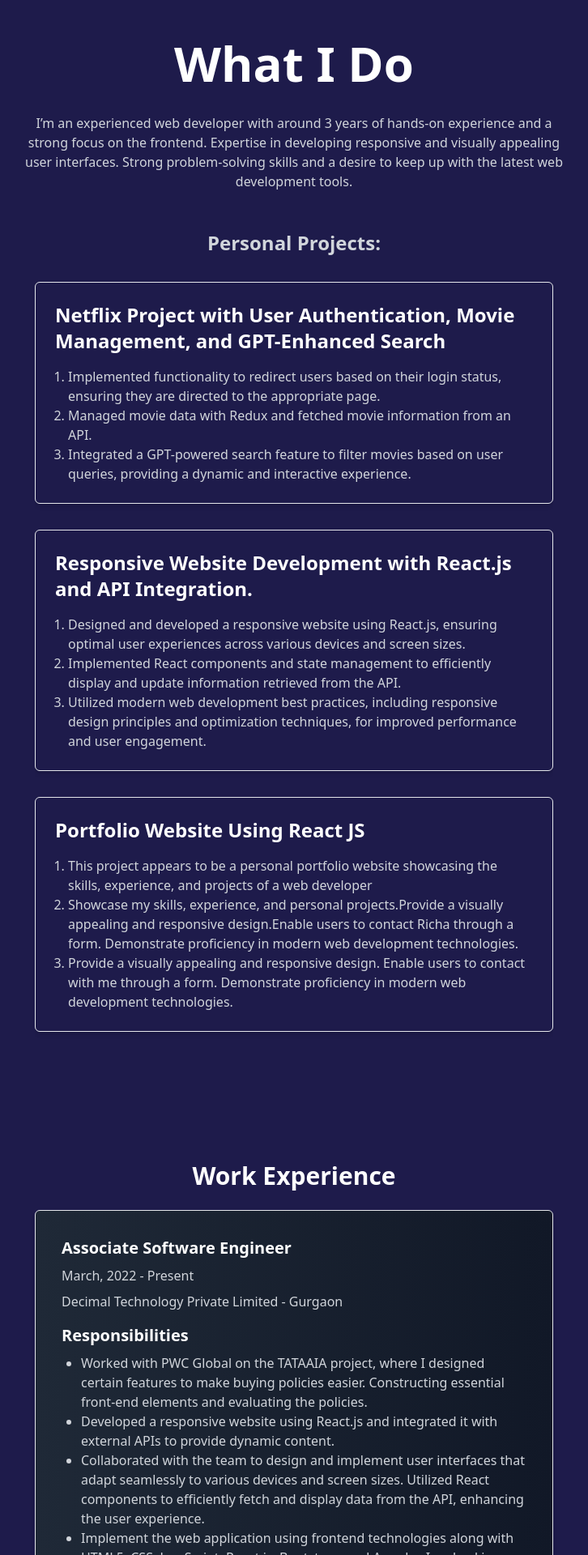
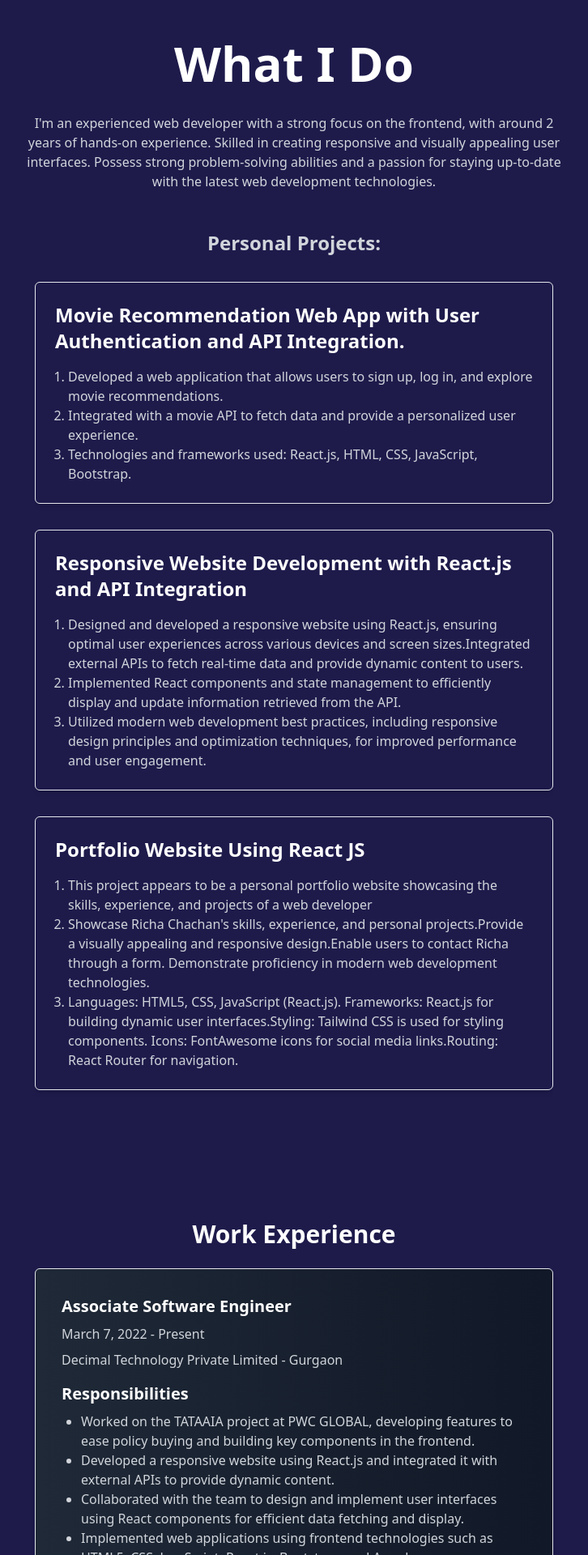
Before and after one commit to richa2762000/portfolio, a React (Create React App) app: page / in a window 1280 px wide. Shown: the part 880-2800 px from the top of the page at 81% size, without its empty margins (277-1003 px from the left). Built offline with nearby package versions, Linux system fonts and the light colour scheme.

Commit message:
formValidation

```diff
--- a/src/Components/About/About.js
+++ b/src/Components/About/About.js
@@ -8,28 +8,23 @@ const About = () => {
           What I Do
         </h4>
         <p className="text-center text-gray-300 max-w-2xl mx-auto">
-          I’m an experienced web developer with around 3 years of hands-on
-          experience and a strong focus on the frontend. Expertise in developing
-          responsive and visually appealing user interfaces. Strong
-          problem-solving skills and a desire to keep up with the latest web
-          development tools.
+          I'm an experienced web developer with a strong focus on the frontend,
+          with around 2 years of hands-on experience. Skilled in creating
+          responsive and visually appealing user interfaces. Possess strong
+          problem-solving abilities and a passion for staying up-to-date with
+          the latest web development technologies.
         </p>
-        <h1 className="text-center text-2xl font-bold mt-12 mb-4 text-gray-300">
-          Personal Projects:
-        </h1>
+        <h1 className="text-center text-2xl font-bold mt-12 mb-4 text-gray-300">Personal Projects:</h1>
         <div className="mx-auto overflow-hidden mt-8 w-full md:w-3/4 lg:w-1/2">
-          {Value?.map((value, index) => (
-            <div
-              key={index}
-              className="p-6 border rounded-md bg-gray-800 shadow-md hover:shadow-lg bg-transparent hover:bg-gray-700 transition duration-300 ease-in-out transform hover:scale-105 mb-8"
-            >
+          {Value.map((value, index) => (
+            <div key={index} className="p-6 border rounded-md bg-gray-800 shadow-md hover:shadow-lg bg-transparent hover:bg-gray-700 transition duration-300 ease-in-out transform hover:scale-105 mb-8">
               <h1 className="text-lg md:text-xl lg:text-2xl font-bold mb-4 text-white">
                 {value.title}
               </h1>
               <ol className="list-decimal pl-4 text-gray-300">
-                {value.order1 && <li>{value.order1}</li>}
-                {value.order2 && <li>{value.order2}</li>}
-                {value.order3 && <li>{value.order3}</li>}
+                <li>{value.order1}</li>
+                <li>{value.order2}</li>
+                <li>{value.order3}</li>
               </ol>
             </div>
           ))}
--- a/src/Components/About/Value.js
+++ b/src/Components/About/Value.js
@@ -1,33 +1,23 @@
 export const Value = [
     {
-    id: 1,
-    title:
-      "Netflix Project with User Authentication, Movie Management, and GPT-Enhanced Search",
-    order1:
-      "Implemented functionality to redirect users based on their login status, ensuring they are directed to the appropriate page.",
-    order2:
-      "Managed movie data with Redux and fetched movie information from an API.",
-    order3:
-      "Integrated a GPT-powered search feature to filter movies based on user queries, providing a dynamic and interactive experience.",
+        id:1,
+      "title": "Movie Recommendation Web App with User Authentication and API Integration.",
+      "order1": "Developed a web application that allows users to sign up, log in, and explore movie recommendations.",
+      "order2": "Integrated with a movie API to fetch data and provide a personalized user experience.",
+      "order3": "Technologies and frameworks used: React.js, HTML, CSS, JavaScript, Bootstrap.",
     },
     {
-    id: 2,
-    title: "Responsive Website Development with React.js and API Integration.",
-    order1:
-      "Designed and developed a responsive website using React.js, ensuring optimal user experiences across various devices and screen sizes.",
-    order2:
-      "Implemented React components and state management to efficiently display and update information retrieved from the API.",
-    order3:
-      "Utilized modern web development best practices, including responsive design principles and optimization techniques, for improved performance and user engagement.",
+        id:2,
+      "title": "Responsive Website Development with React.js and API Integration",
+      "order1": "Designed and developed a responsive website using React.js, ensuring optimal user experiences across various devices and screen sizes.Integrated external APIs to fetch real-time data and provide dynamic content to users.",
+      "order2": "Implemented React components and state management to efficiently display and update information retrieved from the API.",
+      "order3": "Utilized modern web development best practices, including responsive design principles and optimization techniques, for improved performance and user engagement.",
     },
     {
-    id: 3,
-    title: "Portfolio Website Using React JS ",
-    order1:
-      "This project appears to be a personal portfolio website showcasing the skills, experience, and projects of a web developer ",
-    order2:
-      "Showcase my skills, experience, and personal projects.Provide a visually appealing and responsive design.Enable users to contact Richa through a form. Demonstrate proficiency in modern web development technologies.",
-    order3:
-      "Provide a visually appealing and responsive design. Enable users to contact with me through a form. Demonstrate proficiency in modern web development technologies.",
-  },
+      id:3,
+      "title":"Portfolio Website Using React JS ",
+      "order1":"This project appears to be a personal portfolio website showcasing the skills, experience, and projects of a web developer ",
+      "order2":"Showcase Richa Chachan's skills, experience, and personal projects.Provide a visually appealing and responsive design.Enable users to contact Richa through a form. Demonstrate proficiency in modern web development technologies.",
+      "order3":"Languages: HTML5, CSS, JavaScript (React.js). Frameworks: React.js for building dynamic user interfaces.Styling: Tailwind CSS is used for styling components. Icons: FontAwesome icons for social media links.Routing: React Router for navigation."
+    }
   ];
--- a/src/Components/Lending/Lending.js
+++ b/src/Components/Lending/Lending.js
@@ -11,12 +11,11 @@ const Lending = () => {
           <h1 className="absolute top-1/2 text-3xl sm:relative sm:top-0 sm:animate-slideRight sm:text-4xl md:text-6xl lg:text-7xl xl:text-8xl text-center sm:text-left px-4">
             Richa Chachan
           </h1>
-          {/* The image will be hidden on screens larger than 'sm' */}
           <img
             src="https://cdn.pixabay.com/photo/2020/02/19/07/48/web-4861605_1280.jpg"
             alt="loading"
-            className="block sm:hidden w-full h-full opacity-15"
-          />
+            className="w-full h-full opacity-15 sm:opacity-100 sm:rotate-45 sm:w-60 sm:h-1/2 sm:animate-imgLeft"
+          ></img>
         </div>
       </div>
       <About />
--- a/src/Components/Skills/Experience.js
+++ b/src/Components/Skills/Experience.js
@@ -4,46 +4,31 @@ const Experience = () => {
     <>
       <h1 className="text-center text-3xl font-bold mb-6 ">Work Experience</h1>
       <div className="m-auto w-full sm:w-3/4 md:w-1/2 lg:w-1/2 xl:w-1/2  p-6 md:p-8 border rounded-md shadow-md bg-gradient-to-r from-gray-800 to-gray-900 hover:shadow-lg transform hover:scale-105 transition duration-300 ease-in-out">
-        <p className="font-bold text-xl mb-2 text-white">
-          Associate Software Engineer
-        </p>
-        <p className="text-gray-300 mb-2">March, 2022 - Present</p>
-        <p className="text-gray-300 mb-4">
-          Decimal Technology Private Limited - Gurgaon
-        </p>
+        <p className="font-bold text-xl mb-2 text-white">Associate Software Engineer</p>
+        <p className="text-gray-300 mb-2">March 7, 2022 - Present</p>
+        <p className="text-gray-300 mb-4">Decimal Technology Private Limited - Gurgaon</p>
 
         <h2 className="text-xl font-bold mb-2 text-white">Responsibilities</h2>
         <ul className="list-disc pl-6 text-gray-300">
           <li>
-            Worked with PWC Global on the TATAAIA project, where I designed
-            certain features to make buying policies easier. Constructing
-            essential front-end elements and evaluating the policies.
+            Worked on the TATAAIA project at PWC GLOBAL, developing features
+            to ease policy buying and building key components in the frontend.
           </li>
           <li>
-            Developed a responsive website using React.js and integrated it with
-            external APIs to provide dynamic content.
+            Developed a responsive website using React.js and integrated it
+            with external APIs to provide dynamic content.
           </li>
           <li>
             Collaborated with the team to design and implement user interfaces
-            that adapt seamlessly to various devices and screen sizes. Utilized
-            React components to efficiently fetch and display data from the API,
-            enhancing the user experience.
+            using React components for efficient data fetching and display.
           </li>
           <li>
-            Implement the web application using frontend technologies along with
-            HTML5, CSS, JavaScript, React.js, Bootstrap, and Angular. Involved
-            in developing applications using React.js, and Bootstrap like Grid,
-            Buttons etc. Incorporated router for application.
+            Implemented web applications using frontend technologies such as
+            HTML5, CSS, JavaScript, React.js, Bootstrap, and Angular.
           </li>
           <li>
-            Worked on a product that enables effortless website creation for
-            users. Debugged the tool to address user- reported issues.
-            Implemented enhancements and integrated additional features to
-            optimize functionality.
-          </li>
-          <li>
-            Analyzed product requirements and facilitated the exchange of
-            insights to continuously improve the product.
+            Debugged and resolved issues in the codebase to ensure smooth
+            functionality and improved performance.
           </li>
         </ul>
       </div>
--- a/src/Components/Skills/Experienec.js
+++ b/src/Components/Skills/Experienec.js
@@ -5,69 +5,29 @@ const Experience = () => {
         <div className="p-8 border rounded-md shadow-md bg-gradient-to-r from-gray-800 to-gray-900 hover:shadow-lg transform hover:scale-105 transition duration-300 ease-in-out">
           <p className="font-bold text-xl mb-2">Associate Software Engineer</p>
           <p className="text-gray-300 mb-2">March 7, 2022 - Present</p>
-        <p className="text-gray-300 mb-4">
-          Decimal Technology Private Limited - Gurgaon
-        </p>
+          <p className="text-gray-300 mb-4">Decimal Technology Private Limited - Gurgaon</p>
 
           <h2 className="text-xl font-bold mb-2 text-white">Responsibilities</h2>
           <ul className="list-disc pl-6 text-gray-300">
             <li>
-            <strong>Worked with PWC Global on the TATAAIA project,</strong>
-            where I designed features to streamline the policy- buying process,
-            including constructing essential front-end elements, evaluating
-            policies, and improving the overall user journey.
+              Worked on the TATAAIA project at PWC GLOBAL, developing features
+              to ease policy buying and building key components in the frontend.
             </li>
             <li>
-            <strong>Added new features </strong> to the product that enable
-            users to<strong> create customizable elements </strong> like
-            buttons, inputs, text fields, and select boxes from a dropdown.
-            Users have the ability to <strong> modify attributes </strong> such
-            as height, width, and other properties, providing them flexibility
-            to design interfaces based on their specific requirements.
+              Developed a responsive website using React.js and integrated it
+              with external APIs to provide dynamic content.
             </li>
             <li>
-            Continuously <strong> analyzed product requirements </strong> and
-            collaborated with stakeholders to enhance the product by adding new
-            features and improving usability.
+              Collaborated with the team to design and implement user interfaces
+              using React components for efficient data fetching and display.
             </li>
             <li>
-            Integrated libraries such as <strong> json-editor </strong> to
-            provide <strong> rich text formatting </strong> capabilities,
-            allowing users to style text in diverse ways. Additionally,
-            integrated a <strong> code-editor </strong> for validating
-            <strong> CSS and JavaScript code formats </strong>
-            to ensure proper coding standards and functionality.
+              Implemented web applications using frontend technologies such as
+              HTML5, CSS, JavaScript, React.js, Bootstrap, and Angular.
             </li>
             <li>
-            <strong> Enhanced a website creation product </strong> by debugging
-            and resolving user-reported issues, and implementing
-            <strong> new features and additional functionality </strong> to
-            optimize user experience.
-          </li>
-          <li>
-            <strong>
-
-              Developed a highly responsive website using React.js
-            </strong>
-            and integrated it with external APIs, enabling
-            <strong> dynamic content rendering </strong> and real-time updates.
-          </li>
-          <li>
-            Collaborated with cross-functional teams to
-            <strong> design and implement adaptive user interfaces </strong>
-            that scale seamlessly across various devices and screen sizes.
-            Utilized React components to efficiently
-            <strong> fetch and display data </strong> from APIs, improving both
-            performance and user experience.
-          </li>
-          <li>
-            Implemented the web application using a
-            <strong>
-              tech stack that includes HTML5, CSS, JavaScript, React.js,
-              Bootstrap, Tailwind CSS and Angular
-            </strong>
-            . Developed and integrated components such as Grids, Buttons, and
-            utilized React Router for smooth navigation across the application.
+              Debugged and resolved issues in the codebase to ensure smooth
+              functionality and improved performance.
             </li>
           </ul>
         </div>
```
Also changed, not shown: src/Components/Contact/Contact.js (+26 -8 lines), src/Components/Navbar/Navbar.js (line endings or trailing spaces), src/Components/Skills/SkillData.js (line endings or trailing spaces). Lines whose indentation alone changed are shown as unchanged.
